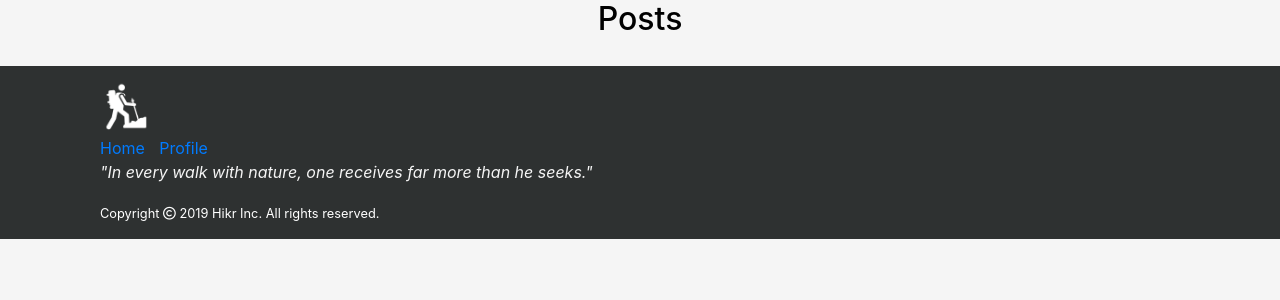
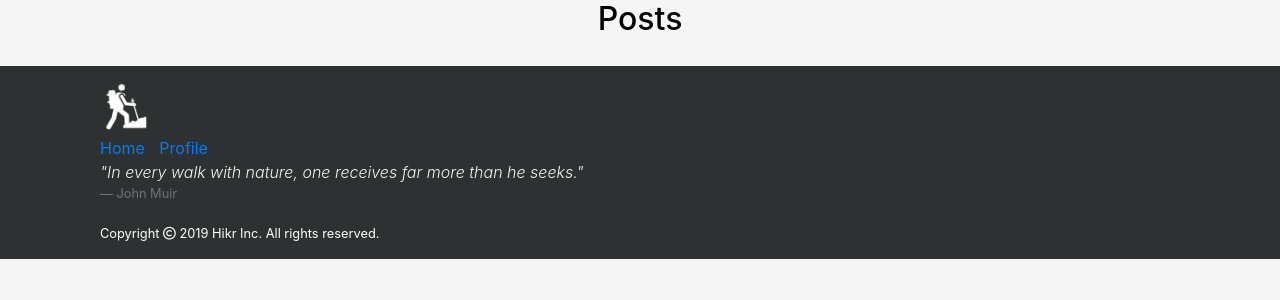
Before and after one commit to edfranco/hikr, a Django app: page /wall in a window 1280 px wide. Shown: the part 75-375 px from the top of the page. Run offline with Django 3.2, Linux system fonts and the light colour scheme; the visitor is signed in with stand-in values (Sample User, id 1); data that the repository does not hold is empty; some libraries are stand-ins or nearby versions.

Commit message:
added footer message

```diff
--- a/hikr_app/static/styles/style.css
+++ b/hikr_app/static/styles/style.css
@@ -171,3 +171,8 @@ border:1px solid #ccc !important;
 .footer-section-bottom {
     height: 70vh;
 }
+
+.footer-quote {
+    margin-bottom: 0 !important;
+    color: whitesmoke !important;
+}
--- a/hikr_app/templates/base.html
+++ b/hikr_app/templates/base.html
@@ -59,7 +59,8 @@
                                 <a style="margin-right:10px" href="{% url 'wall' %}">Home</a>
                                 <a href="{% url 'profile' pk=user.pk %}">Profile</a>
                             </div>
-                            <p style="color:whitesmoke"><i>"In every walk with nature, one receives far more than he seeks."</i>
+                            <p class="font-weight-light footer-quote"><i>"In every walk with nature, one receives far more than he seeks."</i>
+                                <footer class="blockquote-footer">John Muir</footer>
                             </p>
                             <small style="color:white;">Copyright <i class="far fa-copyright"></i> 2019 Hikr Inc. All rights
                                 reserved.</small>
```
